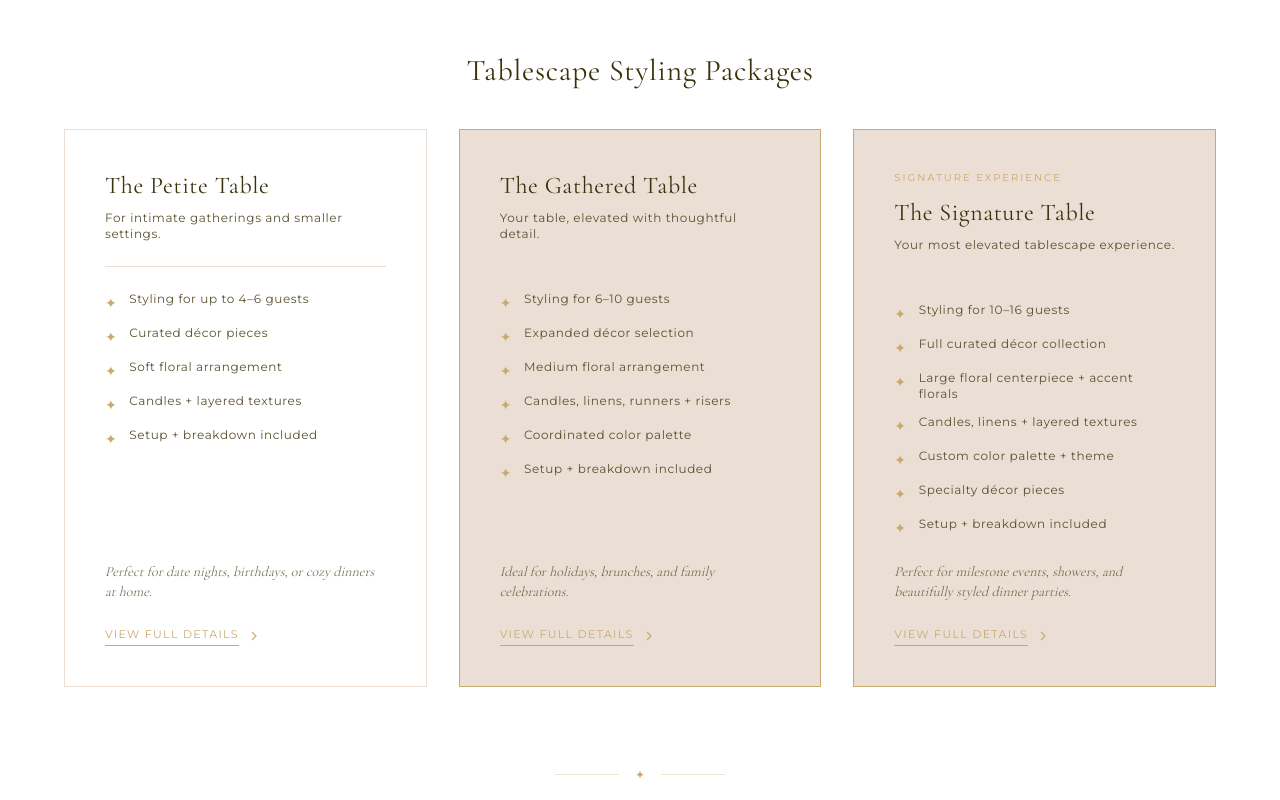
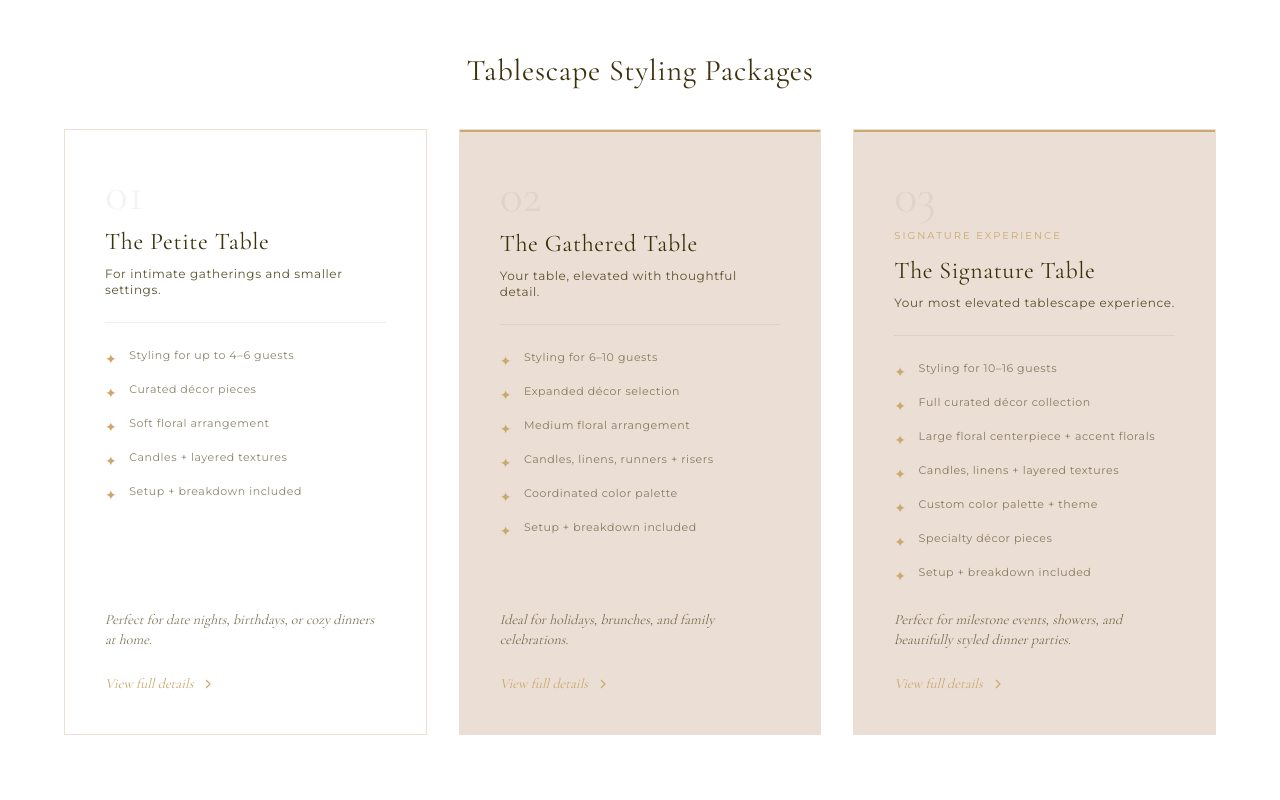
Before and after one commit to eduarduino/fork-and-flower-designs, a Next.js app: page /packages in a window 1280 px wide. Shown: the part 520-1320 px from the top of the page. Built offline with nearby package versions, Linux system fonts and the light colour scheme.

Commit message:
Polish package cards: hover lift, tier numbers, top accent, serif details link, lighter bullets

```diff
--- a/src/components/sections/PackageCards.tsx
+++ b/src/components/sections/PackageCards.tsx
@@ -135,21 +135,35 @@ function GoldDivider() {
 function PackageCard({
   pkg,
   onViewDetails,
+  tier,
 }: {
   pkg: Package;
   onViewDetails?: (pkg: Package) => void;
+  tier?: number;
 }) {
   const isSignature = pkg.name.toLowerCase().includes("signature");
 
   return (
     <div
-      className={`relative flex flex-col h-full border transition-all duration-300 hover:shadow-lg ${
+      className={`relative flex flex-col h-full border transition-all duration-300 hover:shadow-lg hover:-translate-y-1 ${
         isSignature || pkg.highlighted
-          ? "border-gold bg-cream-dark"
+          ? "border-cream-dark bg-cream-dark"
           : "border-cream-dark bg-white hover:border-gold/50"
       }`}
     >
+      {/* Top accent line for signature + highlighted cards */}
+      {(isSignature || pkg.highlighted) && (
+        <div className="h-[2px] bg-gold" />
+      )}
+
       <div className="flex flex-col h-full p-8 md:p-10">
+        {/* Tier number */}
+        {tier !== undefined && (
+          <p className="font-serif text-5xl text-charcoal/[0.06] leading-none mb-2">
+            {String(tier).padStart(2, "0")}
+          </p>
+        )}
+
         {isSignature && (
           <p className="font-sans text-[10px] tracking-[0.2em] uppercase text-gold mb-3">
             Signature Experience
@@ -163,13 +177,13 @@ function PackageCard({
           {pkg.description}
         </p>
 
-        <div className="h-px my-6 bg-cream-dark" />
+        <div className="h-px my-6 bg-charcoal/[0.08]" />
 
         <ul className="space-y-3 flex-1">
           {pkg.includes.map((item) => (
             <li
               key={item}
-              className="flex items-start gap-3 font-sans text-xs tracking-wider text-charcoal-light"
+              className="flex items-start gap-3 font-sans text-[11px] tracking-wider text-charcoal-light/70"
             >
               <span className="mt-0.5 text-gold text-sm">✦</span>
               {item}
@@ -186,9 +200,9 @@ function PackageCard({
         {pkg.detailedDescription && onViewDetails && (
           <button
             onClick={() => onViewDetails(pkg)}
-            className="mt-6 self-start inline-flex items-center gap-2 font-sans text-[11px] tracking-[0.12em] uppercase text-gold hover:text-charcoal transition-colors"
+            className="mt-6 self-start inline-flex items-center gap-2 font-serif text-sm italic text-gold hover:text-charcoal transition-colors"
           >
-            <span className="border-b border-current pb-0.5">View Full Details</span>
+            <span>View full details</span>
             <svg width="14" height="14" viewBox="0 0 14 14" fill="none" stroke="currentColor" strokeWidth="1.2">
               <path d="M5 3l4 4-4 4" />
             </svg>
@@ -217,9 +231,9 @@ export function PackageCards() {
               className="grid gap-8 md:grid-cols-3"
               staggerDelay={0.15}
             >
-              {category.packages.map((pkg) => (
+              {category.packages.map((pkg, idx) => (
                 <StaggerItem key={pkg.name}>
-                  <PackageCard pkg={pkg} onViewDetails={setSelectedPkg} />
+                  <PackageCard pkg={pkg} onViewDetails={setSelectedPkg} tier={idx + 1} />
                 </StaggerItem>
               ))}
             </StaggerChildren>
@@ -251,7 +265,7 @@ export function PackageCards() {
           >
             {premiumAddOns.map((addon) => (
               <StaggerItem key={addon.name}>
-                <div className="flex flex-col h-full p-8 md:p-10 border border-cream-dark bg-white hover:border-gold/50 transition-all duration-300 hover:shadow-lg">
+                <div className="flex flex-col h-full p-8 md:p-10 border border-cream-dark bg-white hover:border-gold/50 transition-all duration-300 hover:shadow-lg hover:-translate-y-1">
                   <h4 className="font-serif text-2xl tracking-wide text-charcoal">
                     {addon.name}
                   </h4>
```
